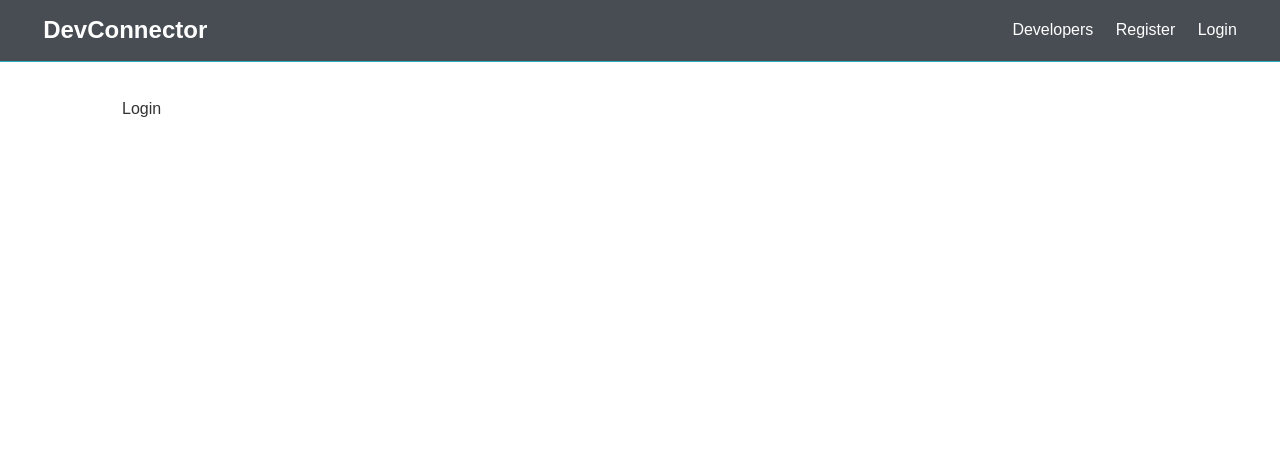
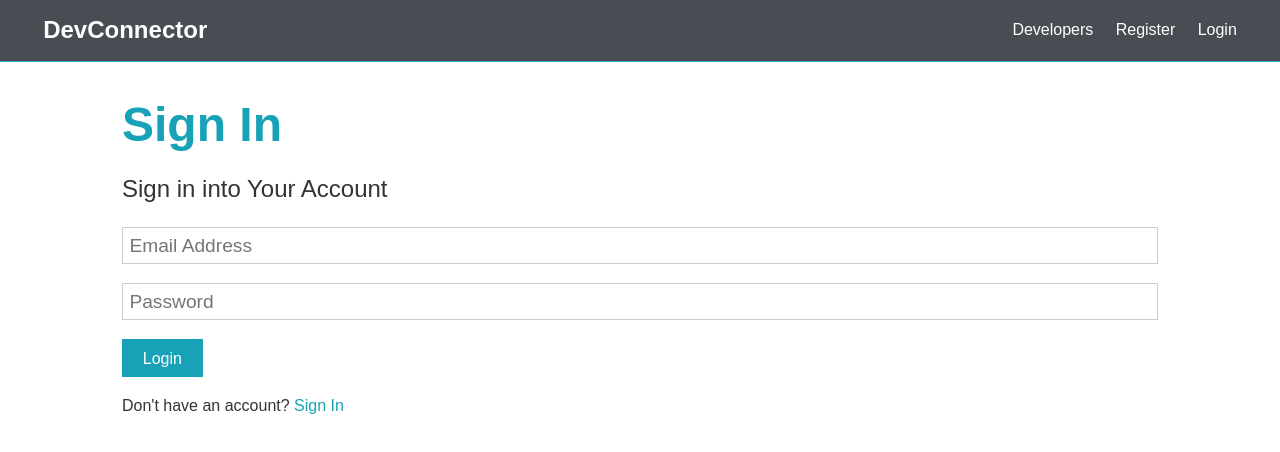
Before and after one commit to Asuna-Yuki/MERN_Stack, a React (Create React App) app in the folder client/: page /login in a window 1280 px wide. Shown: the top 452 px of the page. Built offline with nearby package versions, Linux system fonts and the light colour scheme.

Commit message:
added login component

```diff
--- a/client/src/components/auth/Login.js
+++ b/client/src/components/auth/Login.js
@@ -1,7 +1,57 @@
-import React from "react";
+import React, { Fragment, useState } from "react";
+import { Link } from "react-router-dom";
 
 const Login = () => {
-  return <div>Login</div>;
+  const [formData, setFormData] = useState({
+    email: "",
+    password: "",
+  });
+
+  const { email, password } = formData;
+
+  const onChange = (e) => {
+    setFormData({ ...formData, [e.target.name]: e.target.value });
+  };
+
+  const onSubmit = async (e) => {
+    e.preventDefault();
+    console.log("SUCCESS");
+  };
+
+  return (
+    <Fragment>
+      <h1 className='large text-primary'>Sign In</h1>
+      <p className='lead'>
+        <i className='fas fa-user'></i> Sign in into Your Account
+      </p>
+      <form className='form' onSubmit={(e) => onSubmit(e)}>
+        <div className='form-group'>
+          <input
+            type='email'
+            placeholder='Email Address'
+            name='email'
+            value={email}
+            onChange={(e) => onChange(e)}
+            required
+          />
+        </div>
+        <div className='form-group'>
+          <input
+            type='password'
+            placeholder='Password'
+            name='password'
+            minLength='6'
+            value={password}
+            onChange={(e) => onChange(e)}
+          />
+        </div>
+        <input type='submit' className='btn btn-primary' value='Login' />
+      </form>
+      <p className='my-1'>
+        Don't have an account? <Link to='/register'>Sign In</Link>
+      </p>
+    </Fragment>
+  );
 };
 
 export default Login;
--- a/client/src/components/auth/Register.js
+++ b/client/src/components/auth/Register.js
@@ -1,4 +1,5 @@
 import React, { Fragment, useState } from "react";
+import { Link } from "react-router-dom";
 
 const Register = () => {
   const [formData, setFormData] = useState({
@@ -14,12 +15,12 @@
     setFormData({ ...formData, [e.target.name]: e.target.value });
   };
 
-  const onSubmit = (e) => {
+  const onSubmit = async (e) => {
     e.preventDefault();
     if (password !== password2) {
       console.log("Passwords do not match.");
     } else {
-      console.log(formData);
+      console.log("SUCCESS");
     }
   };
 
@@ -77,7 +78,7 @@
         <input type='submit' className='btn btn-primary' value='Register' />
       </form>
       <p className='my-1'>
-        Already have an account? <a href='login.html'>Sign In</a>
+        Already have an account? <Link to='/login'>Sign In</Link>
       </p>
     </Fragment>
   );
```
